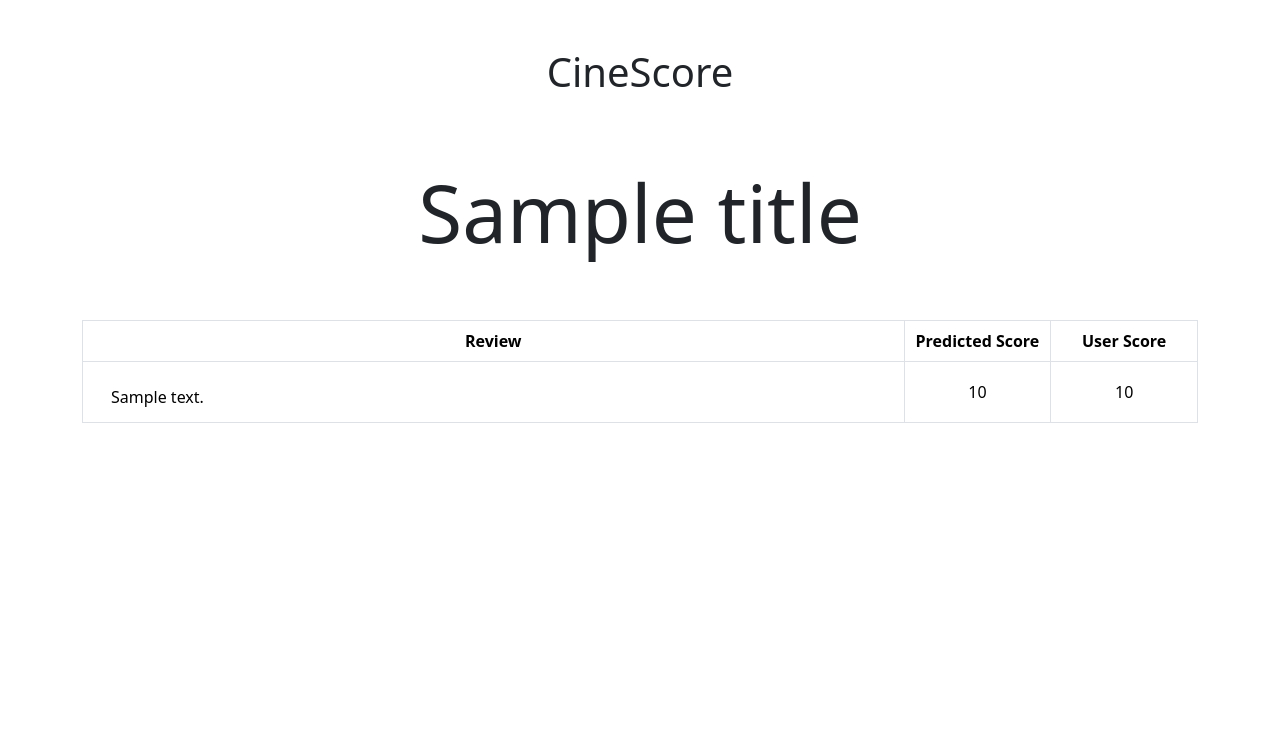
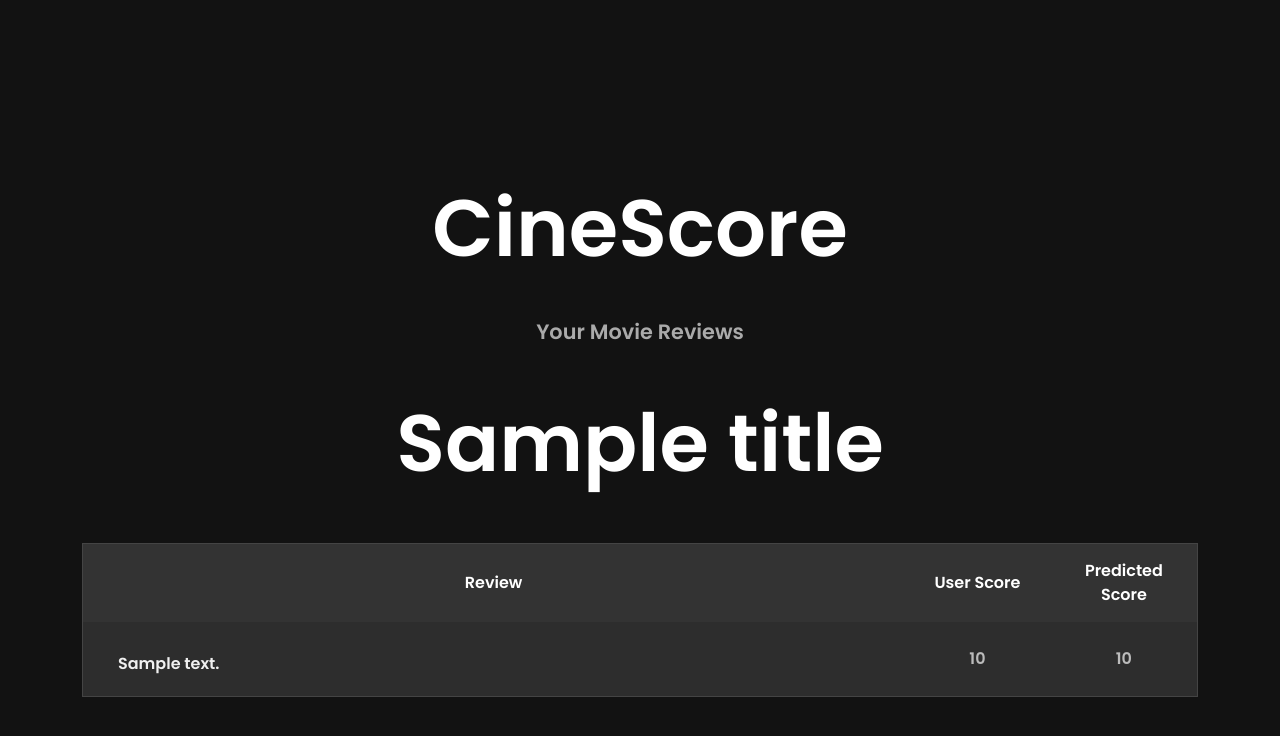
Before and after one commit to jd1t25/CineScore, a Flask app: template templates/review.html in a window 1280 px wide. Shown: the top 736 px of the page. Run offline with Flask 3, Linux system fonts and the light colour scheme; the template is opened without the code that fills it: most values are stand-ins (such as "Sample title", 1, 10 or a date in 2020); parts of the project's set-up code (start-up, migrations or seed data) failed here and were passed over.

Commit message:
Redacted even more

```diff
--- a/helpers/helper.py
+++ b/helpers/helper.py
@@ -12,6 +12,7 @@ import re
 headers = {
     "User-Agent": "Mozilla/5.0 (Windows NT 6.3; Win 64 ; x64) Apple WeKit /537.36(KHTML , like Gecko) Chrome/80.0.3987.162 Safari/537.36"
 }
+
 
 # Get all image links from the website
 def get_img(df):
@@ -34,6 +35,7 @@ def get_img(df):
 
     return imagedb
 
+
 # Scapes all user scores and reviews
 def get_reviews(tconst):
     review_score = []
@@ -42,10 +44,10 @@ def get_reviews(tconst):
     url = f"https://www.imdb.com/title/{tconst}/reviews"
     page = requests.get(url, headers=headers)
     soup = bs(page.content, "html.parser")
-    reviews = soup.find_all("article", class_="sc-d99cd751-1 kzUfxa user-review-item")
+    reviews = soup.find_all("article", class_="user-review-item")
     if reviews:
         for review in reviews:
-            rating = review.find("span", class_="ipc-rating-star--rating")
+            rating = review.find("span", class_="ipc-rating-star")
             reviewtext = review.find(attrs={"data-testid": "review-overflow"})
             print(rating)
             if reviewtext is not None:
@@ -63,12 +65,15 @@ def get_reviews(tconst):
     else:
         return None
 
+
 # Regex for HTML Tags
 TAG_RE = re.compile(r"<[^>]+>")
+
 
 # Remove the html tags
 def remove_tags(text):
     return TAG_RE.sub("", text)
+
 
 # Preprocessing the Text
 def preprocess_text(sen):
@@ -96,6 +101,7 @@ def preprocess_text(sen):
 
     return sentence
 
+
 # Preprocessing on user reviews
 def get_processed(unseen_reviews):
     unseen_processed = []
@@ -115,6 +121,7 @@ def get_processed(unseen_reviews):
 
     return unseen_padded
 
+
 # Download Stopwords
 def download_stopwords():
     try:
@@ -125,4 +132,5 @@ def download_stopwords():
         nltk.download("stopwords")
 
     from nltk.corpus import stopwords
+
     return stopwords.words("english")
--- a/templates/noreview.html
+++ b/templates/noreview.html
@@ -7,6 +7,7 @@
     <meta name="viewport" content="width=device-width, initial-scale=1.0">
     <title>No Reviews</title>
     <link href="https://cdn.jsdelivr.net/npm/bootstrap@5.3.0-alpha1/dist/css/bootstrap.min.css" rel="stylesheet">
+    <link rel="stylesheet" href="{{ url_for('static', filename='css/style.css') }}">
     <style>
         .centered {
             text-align: center;
--- a/templates/review.html
+++ b/templates/review.html
@@ -5,19 +5,41 @@
     <meta name="viewport" content="width=device-width, initial-scale=1.0">
     <title>CineScore</title>
     <link href="https://cdn.jsdelivr.net/npm/bootstrap@5.3.0-alpha1/dist/css/bootstrap.min.css" rel="stylesheet">
+    <link href="https://fonts.googleapis.com/css2?family=Poppins:wght@600&display=swap" rel="stylesheet">
+    <link rel="stylesheet" href="{{ url_for('static', filename='css/style.css') }}">
     <style>
-        .center-heading {
+        body {
+            background-color: #121212;
+            color: white;
+            font-family: 'Poppins', sans-serif;
+            margin: 0;
+            padding: 0;
             display: flex;
+            flex-direction: column;
+            justify-content: flex-start;
+            align-items: center;
+        }
+
+        .heading-container {
+            display: flex;
+            flex-direction: column;
             justify-content: center;
             align-items: center;
-            height: 100vh;
+            margin-top: 20vh;
+            text-align: center;
         }
+
         .title-text {
-          font-size: 5rem;
+            font-size: 5rem;
+            margin: 20px;
         }
+
         .user-reviews-text {
-          font-size:1.3rem
+            font-size: 1.3rem;
+            color: #aaaaaa;
+            margin-top: 20px;
         }
+
         .table-review-text {
             max-height: 160px;
             overflow-y: auto;
@@ -26,45 +48,73 @@
             padding: 15px 20px 5px 20px;
             text-align: justify;
             box-sizing: border-box;
+            color: #f0f0f0;
+            font-size: 1rem;
         }
-        .table-bordered {
-            border: 1px solid #dee2e6;
+
+        table {
+            width: 100%;
             border-collapse: collapse;
+            margin: 20px auto;
+            background-color: #1e1e1e;
+            border: 1px solid #444444;
+            border-radius: 10px;
+        }
+
+        th, td {
+            padding: 15px;
+            text-align: center;
+            color: #f0f0f0;
+            font-size: 1rem;
+        }
+
+        th {
+            background-color: #333333;
+            color: #ffffff;
+        }
+
+        td {
+            background-color: #2d2d2d;
+            color: #bbbbbb;
+        }
+
+        tr:hover {
+            background-color: #444444;
+        }
+
+        td.selected {
+            border: 2px solid #8A2BE2;
         }
     </style>
 </head>
 <body>
-    <div class="container mt-5">
-        <h1 class="text-center"> CineScore </h1>
+    <div class="heading-container">
+        <h1 class="title-text">CineScore</h1>
+        <p class="user-reviews-text">Your Movie Reviews</p>
+        <p class="title-text">{{ title }}</p>
     </div>
-    <br><br>
-    <div>
-      <p class="text-center title-text"> {{ title }} </p>
-    </div>
-    <!--  Table Creation -->
-    <div class="container mt-5">
-        <table class="table table-bordered">
+
+    <div class="container">
+        <table>
             <thead>
                 <tr>
-                    <th class="text-center" style="width:70%">Review</th>
-                    <th class="text-center" style="width:12.5%;vertical-align:middle">Predicted Score</th>
-                    <th class="text-center" style="width:12.5%;vertical-align:middle">User Score</th>
+                    <th style="width:70%">Review</th>
+                    <th style="width:12.5%">User Score</th>
+                    <th style="width:12.5%">Predicted Score</th>
                 </tr>
             </thead>
             <tbody>
-                <!-- User reviews database and predicted score -->
                 {% for review in reviews %}
                 <tr>
                     <td>
                       <div class="table-review-text">{{ review.user_review }}</div>
                     </td>
-                    <td class="text-center" style="vertical-align:middle">{{ review.predicted_score | round(2) }}</td>
-                    <td class="text-center" style="vertical-align:middle">{{ review.user_score }}</td>
+                    <td>{{ review.user_score }}</td>
+                    <td>{{ review.predicted_score | round(2) }}</td>
                 </tr>
                 {% endfor %}
             </tbody>
         </table>
     </div>
-    <script src="https://cdn.jsdelivr.net/npm/bootstrap@5.3.0-alpha1/dist/js/bootstrap.bundle.min.js"></script>
 </body>
 </html>
```
Also changed, not shown: app.py (+4 -9 lines), static/css/style.css (+21 -15 lines), templates/index.html (+56 -46 lines), templates/suggestions.html (+88 -2 lines), README.md, download_nltk_resources.py (line endings or trailing spaces), 5 other files.
